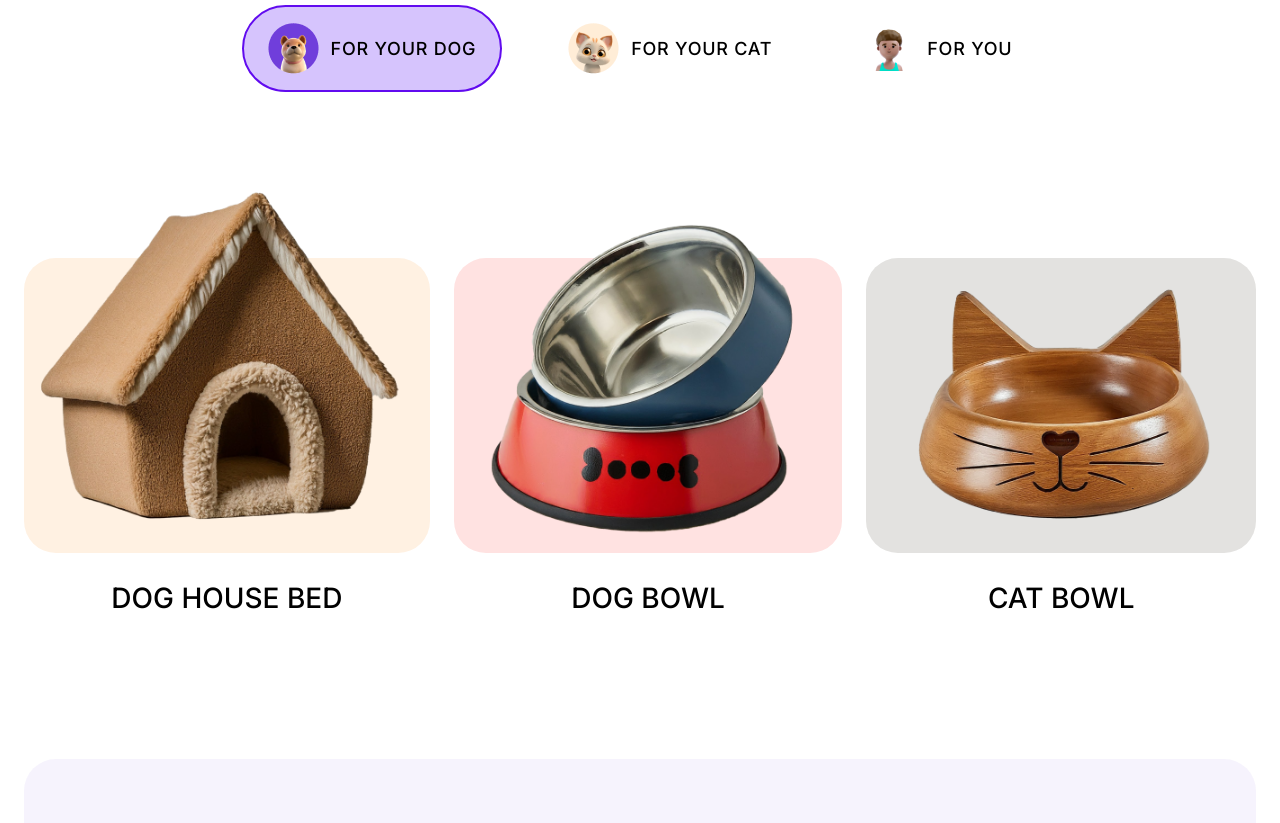
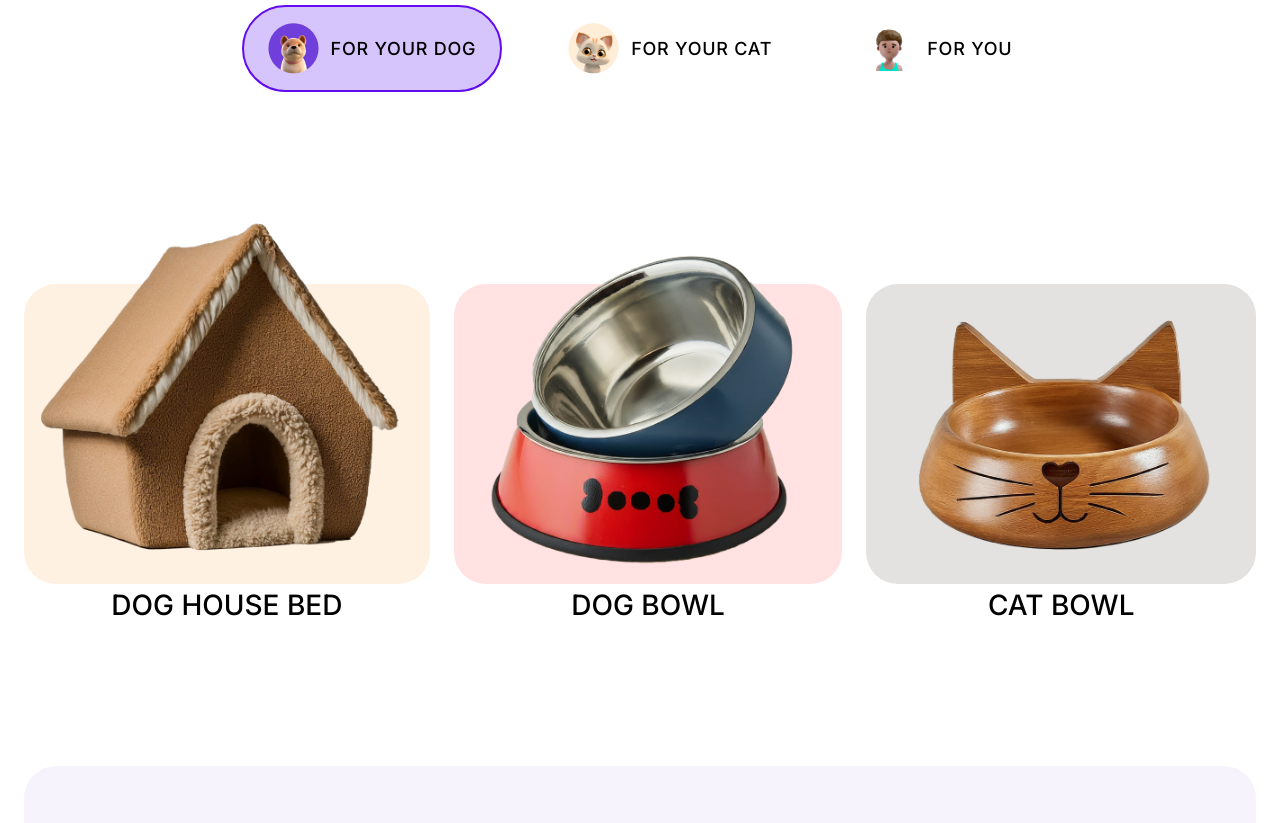
Before and after one commit to almaazkhan1055/goofy-paws, a Next.js app: page / in a window 1280 px wide. Shown: the part 2960-3783 px from the top of the page. Built offline with nearby package versions, Linux system fonts and the light colour scheme.

Commit message:
product section error solved

```diff
--- a/src/components/contact/index.js
+++ b/src/components/contact/index.js
@@ -51,7 +51,7 @@ const Contact = () => {
         <Image
           src={paw}
           alt="paw"
-          className={`${styles.pawIcon1} absolute xl:top-[65px] top-0 left-[65px]`}
+          className={`${styles.pawIcon1} absolute xl:top-[65px] top-0 left-[50px]`}
         />
         <Image
           src={paw}
@@ -66,7 +66,7 @@ const Contact = () => {
         <Image
           src={paw}
           alt="paw"
-          className={`${styles.pawIcon4} absolute xl:bottom-[10px] bottom-[30px] right-[30px]`}
+          className={`${styles.pawIcon4} absolute xl:bottom-[10px] bottom-[10px] right-[30px]`}
         />
       </ContentWrapper>
     </div>
--- a/src/components/footer/index.js
+++ b/src/components/footer/index.js
@@ -4,12 +4,12 @@ import Image from "next/image";
 
 const Footer = () => {
   return (
-    <div className="bg-[#1C1C1E] relative lg:h-[572px] h-[312px] md:h-[472px]">
+    <div className="bg-[#1C1C1E] relative h-[315px] sm:h-[430px] md:h-[485px] lg:h-[572px]  ">
       <div className="py-[65px] text-center">
-        <h3 className="sm:text-[28px] text-[12px] opacity-60 text-[#FFFFFF]">
+        <h3 className="text-[12px]  sm:text-[28px] opacity-60 text-[#FFFFFF]">
           HIE Global Inc. All Rights Reserved
         </h3>
-        <h2 className="font-semibold md:text-[90px] lg:text-[130px] text-[40px] text-[#ffffff] tracking-wider leading-[80px] xl:leading-normal lg:my-[50px] xl:my-0 my-0">
+        <h2 className="font-semibold text-[40px] sm:text-[70px] md:text-[90px] lg:text-[130px]  text-[#ffffff] tracking-wider leading-[80px] xl:leading-normal lg:my-[50px] xl:my-0 my-0">
           G
           <span
             className="text-[#1C1C1E]"
--- a/src/components/navBar/index.js
+++ b/src/components/navBar/index.js
@@ -14,7 +14,7 @@ const NavBar = () => {
   };
   const handleContactClickMobile = () => {
     setMobileMenuOpen(false);
-    window.scrollTo({ top: 6200, behavior: "smooth" });
+    window.scrollTo({ top: 6900, behavior: "smooth" });
   };
 
   return (
--- a/src/components/productBackground/index.js
+++ b/src/components/productBackground/index.js
@@ -3,17 +3,18 @@ import React from "react";
 
 const Product = ({ imgSrc, bgColor, desc }) => {
   return (
-    <div className="flex flex-col items-center justify-end sm:h-[487.48px] h-[280px] sm:gap-6 gap-2">
-      <div className="relative flex h-full items-end">
-        <div
-          className="absolute bottom-0 h-[70%] md:w-full w-[100%] rounded-[32px] -z-[1]"
-          style={{
-            background: bgColor,
-          }}
-        ></div>
-        <Image className="w-full" src={imgSrc} alt={desc} />
+    <div className="my-20 sm:my-0">
+      <div
+        className="h-[300px] sm:h-[160px] lg:h-[222px] xl:h-[300px] flex flex-col justify-end rounded-[32px]"
+        style={{
+          background: bgColor,
+        }}
+      >
+        <Image src={imgSrc} alt={desc} />
       </div>
-      <h2 className="text-[28px] font-medium">{desc}</h2>
+      <h2 className="text-[28px] sm:text-[20px] lg:text-[28px] font-medium text-center">
+        {desc}
+      </h2>
     </div>
   );
 };
--- a/src/components/productsSection/index.js
+++ b/src/components/productsSection/index.js
@@ -24,7 +24,7 @@ const products = [
 
 const ProductSection = () => {
   return (
-    <div className="flex sm:flex-row flex-col items-center justify-center sm:gap-6 sm:mb-[60px] mb-[20px]">
+    <div className="flex sm:flex-row flex-col items-end justify-center sm:gap-6 sm:mb-[60px] mb-[20px]">
       {products.map((product, index) => (
         <Product
           key={index}
--- a/src/components/tabs/index.js
+++ b/src/components/tabs/index.js
@@ -29,7 +29,7 @@ const Tabs = () => {
   };
   return (
     <>
-      <div className="flex items-center justify-center xl:gap-10 gap-2 font-medium text-base xl:leading-[32px] xl:tracking-[0.75px] text-center cursor-pointer xl:mt-20 my-10 scrollbar-hidden transition duration-300 ease-out xl:my-10">
+      <div className="flex items-center justify-center xl:gap-10 gap-2 font-medium text-base xl:leading-[32px] xl:tracking-[0.75px] text-center cursor-pointer xl:mt-20 my-10 scrollbar-hidden transition duration-300 ease-out sm:mb-20 lg:mb-24 xl:my-48">
         {productButton.map((item, index) => (
           <button
             onClick={() => handleClick(index)}
```
